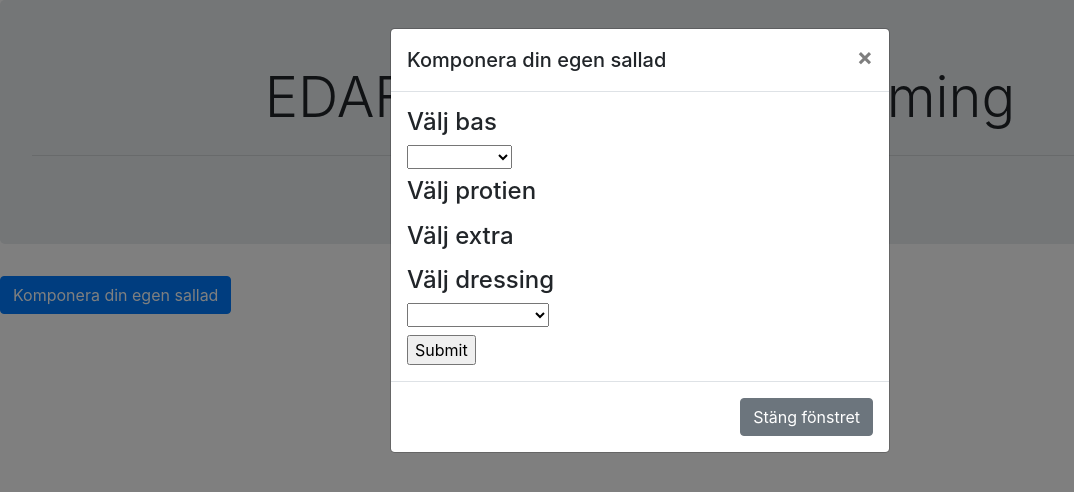
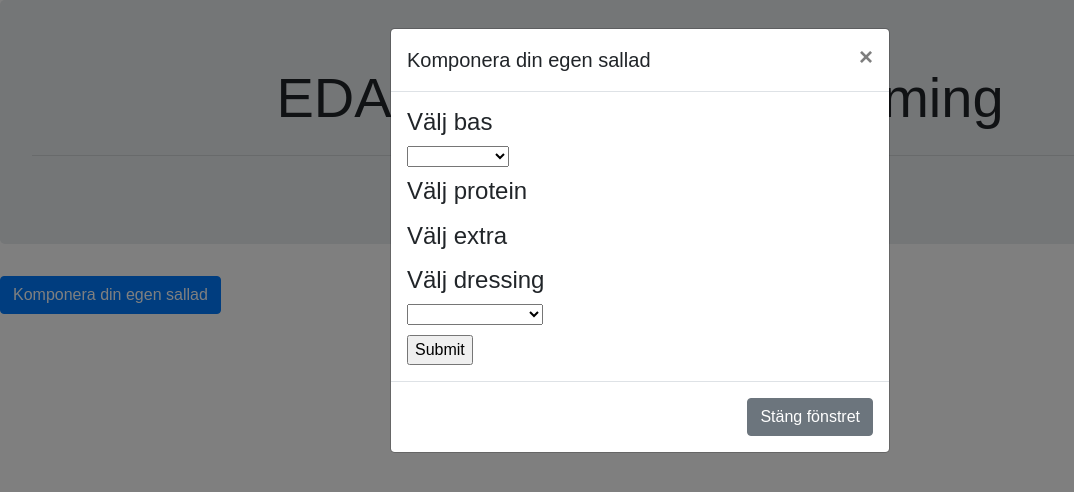
Before and after one commit to MartinFredlund/EDAF90, a React (Create React App) app in the folder lab2/: page / in a window 1280 px wide. Both pictures are taken after a click on the button "Komponera din egen sallad". Shown: the top 492 px of the page, without its empty margins (0-1074 px from the left). Built offline with nearby package versions, Linux system fonts and the light colour scheme.

Commit message:
fixed classes

```diff
--- a/lab2/src/App.js
+++ b/lab2/src/App.js
@@ -1,21 +1,38 @@
+import React from 'react';
+import'./App.css';
+//import viewOrder from './ViewOrder';
 import inventory from './inventory.ES6';
-import React, { Component } from 'react';
-import logo from './logo.svg';
-import './App.css';
-import ComposeSalad from './ComposeSalad';
+import ComposeSaladModal from './ComposeSaladModal';
 
-function App() {
+class App extends React.Component {
+  constructor(props){
+  super(props);
+  this.state = {
+    sallad: []
+  };
+  this.updateSalad = this.updateSalad.bind(this);
+}
+updateSalad(e){
+
+}
+
+render(){
+  const compoiseSaladElem = (params) => <ComposeSaladModal {...params} inventory={inventory} updateSalad={this.updateSalad}/>
+ // const viewOrderElem = (params) => <viewOrder {...params} order={this.state.order}/>
   return (
     <div>
       <div className="jumbotron text-center">
-         <h1>My Own Salad Bar</h1>
-         <p>Here you can order custom made salads!</p>
+        <h1 className="display-4">EDAF90 - Web Programming</h1>
+        <p className="lead">
+        </p>
+        <hr className="my-4" />
+        <p></p>
       </div>
-       <div>
-        <ComposeSalad inventory={inventory}/>
-     </div>
+
+      <ComposeSaladModal inventory={inventory} />
     </div>
   );
+}
 }
 
 
--- a/lab2/src/ComposeSalad.js
+++ b/lab2/src/ComposeSalad.js
@@ -41,7 +41,7 @@ class ComposeSalad extends React.Component {
     let foundations = Object.keys(inventory).filter(
       name => inventory[name].foundation
     );
-    let protiens = Object.keys(inventory).filter(
+    let proteins = Object.keys(inventory).filter(
         name => inventory[name].protein
         );
     let extras = Object.keys(inventory).filter(
@@ -63,8 +63,8 @@ class ComposeSalad extends React.Component {
          </label>
          <div>
           <label>
-             <h4>Välj protien</h4>
-                {protiens.map(name => (
+             <h4>Välj protein</h4>
+                {proteins.map(name => (
                 <div>
                     <input type="checkbox" id={name} name="protein" value={name} checked={this.state.protein.includes(name) || false} onChange={this.handleCheckboxes}/>
                         <label htmlFor={name}>{name} + {this.props.inventory[name].price}</label>
```
Also changed, not shown: lab2/src/index.js (+18 -3 lines). Lines whose indentation alone changed are shown as unchanged.
